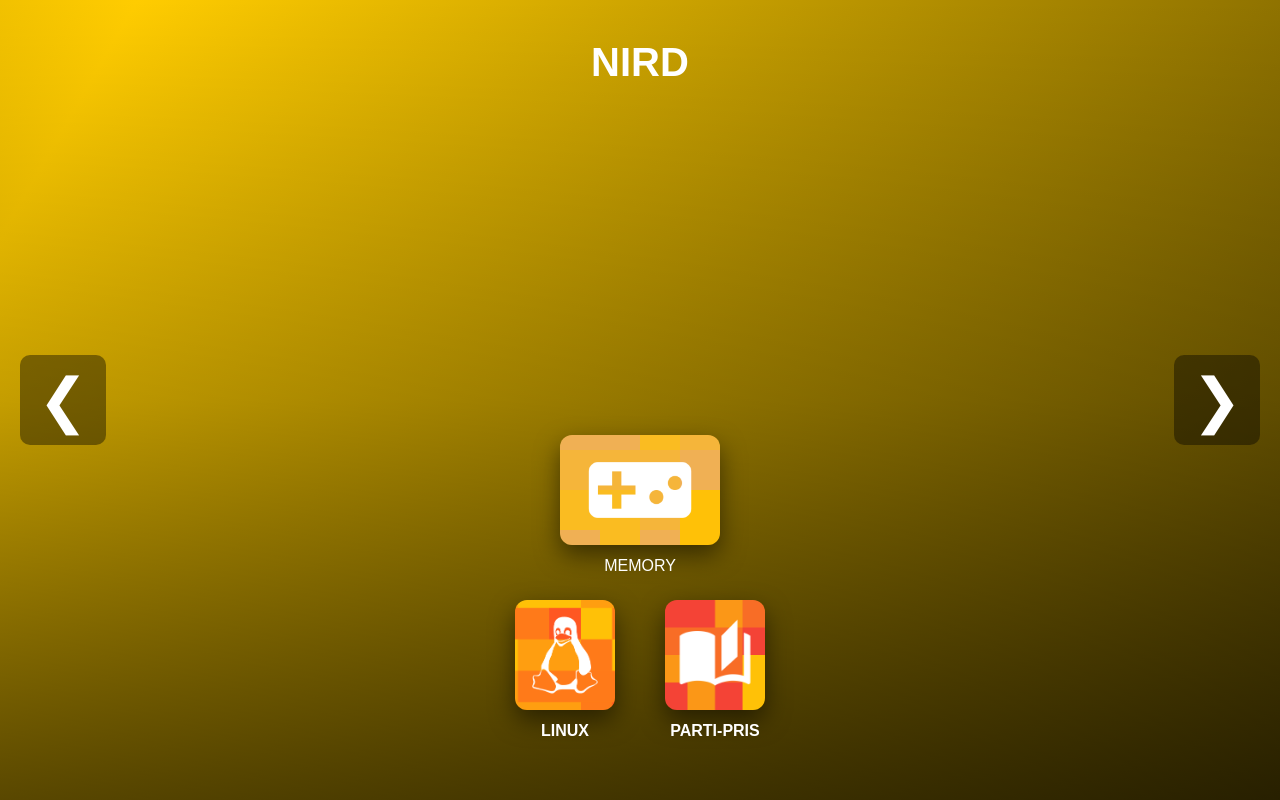
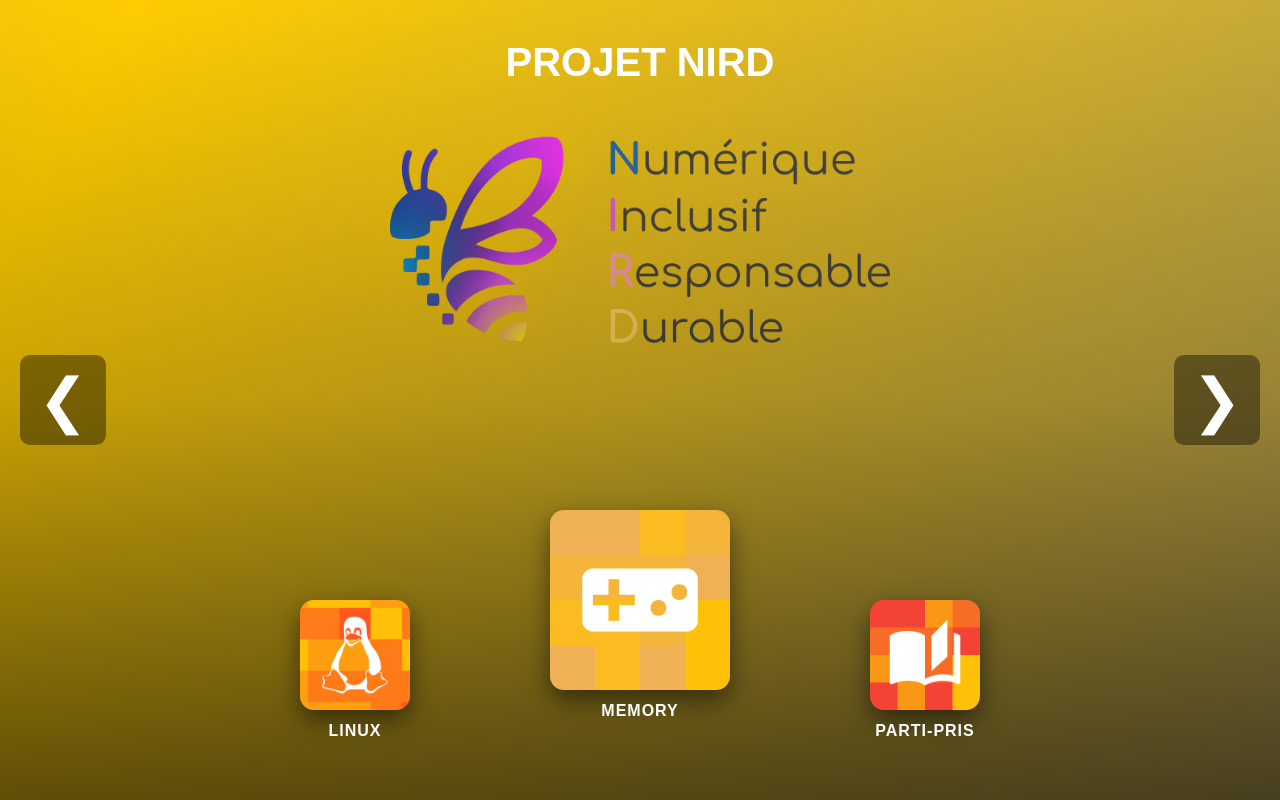
Before and after one commit to ellywklt/projet-nird, a Flask app: page / in a window 1280 px wide. Run offline with Flask 3, Linux system fonts and the light colour scheme.

Commit message:
changement pas acceuil

```diff
--- a/flask_app/static/css/style.css
+++ b/flask_app/static/css/style.css
@@ -37,6 +37,22 @@ body {
   transition: opacity 1.2s ease-in-out;  /* ✅ effet fondu */
 }
 
+.slide-logo {
+  position: absolute;
+  top: 30%;
+  left: 50%;
+  transform: translate(-50%, -50%);
+
+  width: 500px;
+  max-width: 70vw;
+
+  z-index: 15;
+  opacity: 0.95;
+
+  filter: drop-shadow(0 0 25px rgba(255, 200, 0, 0.6));
+  animation: logoFloat 6s ease-in-out infinite;
+}
+
 .slide.active {
   opacity: 1;
 }
@@ -65,76 +81,56 @@ body {
 }
 
 /* === ICÔNES FIXES EN BAS === */
+/* === ICÔNES ALIGNÉES SUR UNE SEULE LIGNE === */
 .grid-container {
   position: fixed;
   bottom: 60px;
   width: 100%;
   display: flex;
-  flex-direction: column;   /* ✅ vertical */
-  align-items: center;
-  gap: 25px;                /* espace entre le bouton du haut et ceux du bas */
+  justify-content: center;
+  align-items: flex-end;
+  gap: 140px;
   z-index: 10;
 }
 
-/* BOUTON DU HAUT */
-.grid1 {
-  display: flex;
-  justify-content: center;
-}
-
-/* DEUX BOUTONS DU BAS */
-.grid {
-  display: flex;
-  justify-content: center;
-  gap: 50px;
-}
-
-.card1 {
-  width: 160px;
+/* Cartes normales (Linux + Parti-Pris) */
+.card {
+  width: 110px;
   text-align: center;
   text-decoration: none;
   color: white;
   transition: transform 0.3s;
 }
 
-.card {
-  width: 100px;
-  text-align: center;
-  text-decoration: none;
-  color: white;
-  transition: transform 0.3s;
+/* Carte centrale (MEMORY) */
+.card-main {
+  width: 180px;
+  transform: translateY(-20px);   /* légèrement plus haut */
 }
 
-.card1 img {
+/* Images */
+.card img, .card-main img {
   width: 100%;
-  height: 110px;
-  object-fit: cover;
-  border-radius: 12px;
+  height: auto;
+  object-fit: contain;
+  border-radius: 14px;
   margin-bottom: 8px;
   box-shadow: 0 10px 25px rgba(0,0,0,0.5);
 }
 
-.card img {
-  width: 100%;
-  height: 110px;
-  object-fit: cover;
-  border-radius: 12px;
-  margin-bottom: 8px;
-  box-shadow: 0 10px 25px rgba(0,0,0,0.5);
+/* Texte */
+.card span, .card-main span {
+  display: block;
+  font-weight: bold;
+  letter-spacing: 1px;
 }
 
-.card span {
-  display: block;
-  font-weight: bold;
-}
-
-.card:hover {
+/* Hover */
+.card:hover,
+.card-main:hover {
   transform: scale(1.15);
 }
 
-.card1:hover {
-  transform: scale(1.15);
-}
 
 .nav {
   position: fixed;
@@ -164,7 +160,7 @@ body {
 /* ============================= */
 
 .gradient1 {
-  background: linear-gradient(120deg, #000000, #ffcc00, #000000);
+  background: linear-gradient(120deg, #827f7f, #ffcc00, #827f7f);
   background-size: 300% 300%;
   animation: gradientMove1 10s ease-in-out infinite;
 }
--- a/flask_app/templates/index.html
+++ b/flask_app/templates/index.html
@@ -3,7 +3,7 @@
 <head>
   <link rel="icon" href="{{ url_for('static', filename='../static/images/favicon.ico') }}">
   <meta charset="UTF-8">
-  <title>NIRD</title>
+  <title>PROJET NIRD</title>
   <link rel="stylesheet" href="{{ url_for('static', filename='css/style.css') }}">
 </head>
 <body>
@@ -11,7 +11,10 @@
 <div class="slider-wrapper">
   <div class="slider" id="slider">
 
-    <div class="slide gradient1 active"></div>
+    <div class="slide gradient1 active">
+      <img src="{{ url_for('static', filename='images/logo+text512px.png') }}" alt="Logo NIRD" class="slide-logo">
+    </div>
+
     <div class="slide gradient2"></div>
     <div class="slide gradient3"></div>
 
@@ -26,29 +29,28 @@
 
 <div class="overlay"></div>
 
-<h1 class="title">NIRD</h1>
+<h1 class="title">PROJET NIRD</h1>
 
 <!-- ICÔNES EN IMAGES -->
 <div class="grid-container">
-  <div class="grid1">
-    <a href="/MEMORY" class="card1">
-      <img src="../static/images/sectionMiniGames.png" alt="MEMORY">
-      <span>MEMORY</span>
-    </a>
-  </div>
 
-  <div class="grid">
   <a href="/LINUX" class="card">
-      <img src="../static/images/sectionLinux.png" alt="LINUX">
+    <img src="../static/images/sectionLinux.png">
     <span>LINUX</span>
   </a>
 
+  <a href="/MEMORY" class="card card-main">
+    <img src="../static/images/sectionMiniGames.png">
+    <span>MEMORY</span>
+  </a>
+
   <a href="/PARTI-PRIS" class="card">
-      <img src="../static/images/sectionPartiPris.png" alt="Parti-pris">
+    <img src="../static/images/sectionPartiPris.png">
     <span>PARTI-PRIS</span>
   </a>
+
 </div>
-</div>
+
 
 <script src="{{ url_for('static', filename='js/app.js') }}"></script>
 </body>
```
Lines whose indentation alone changed are shown as unchanged.
